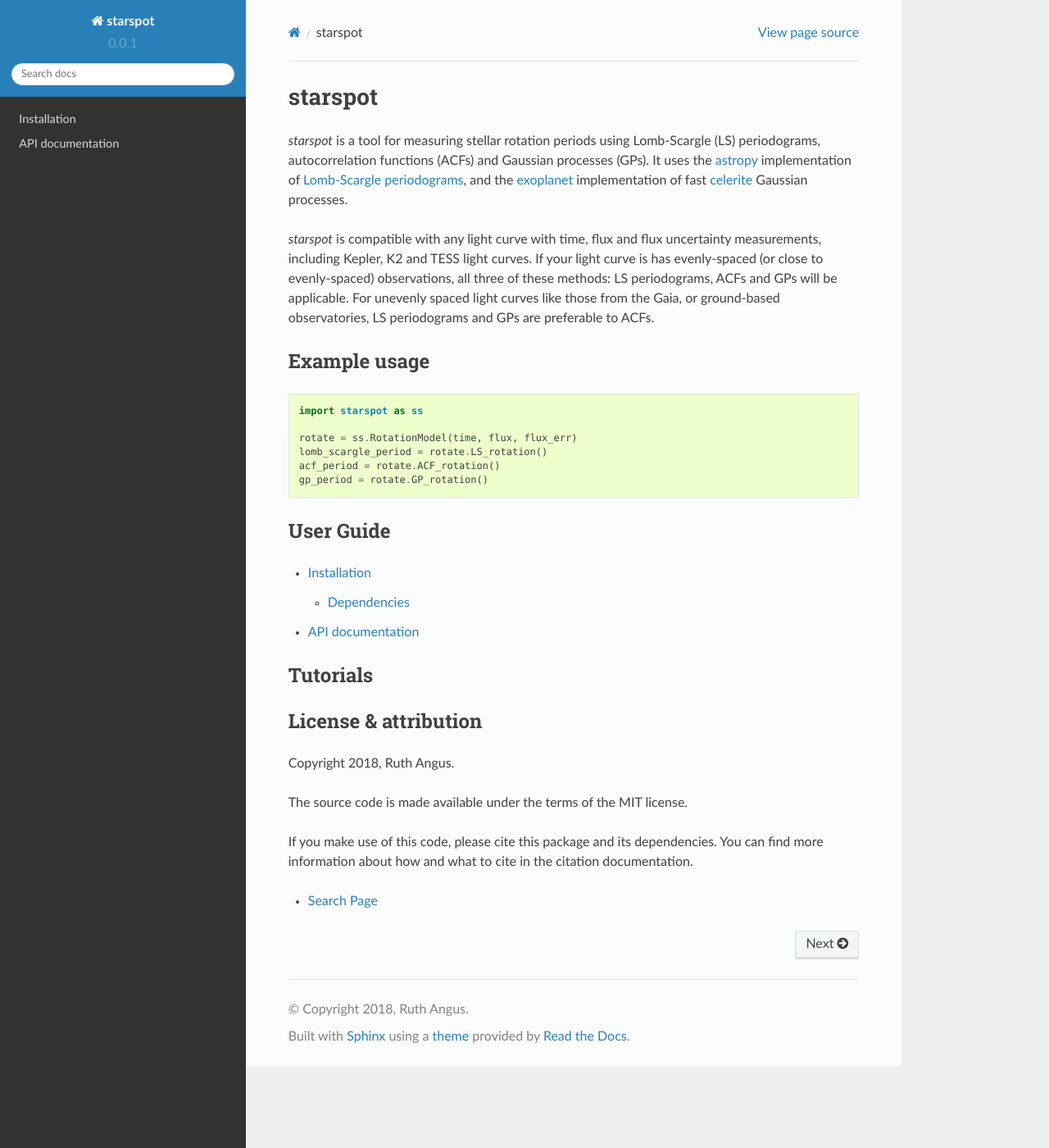
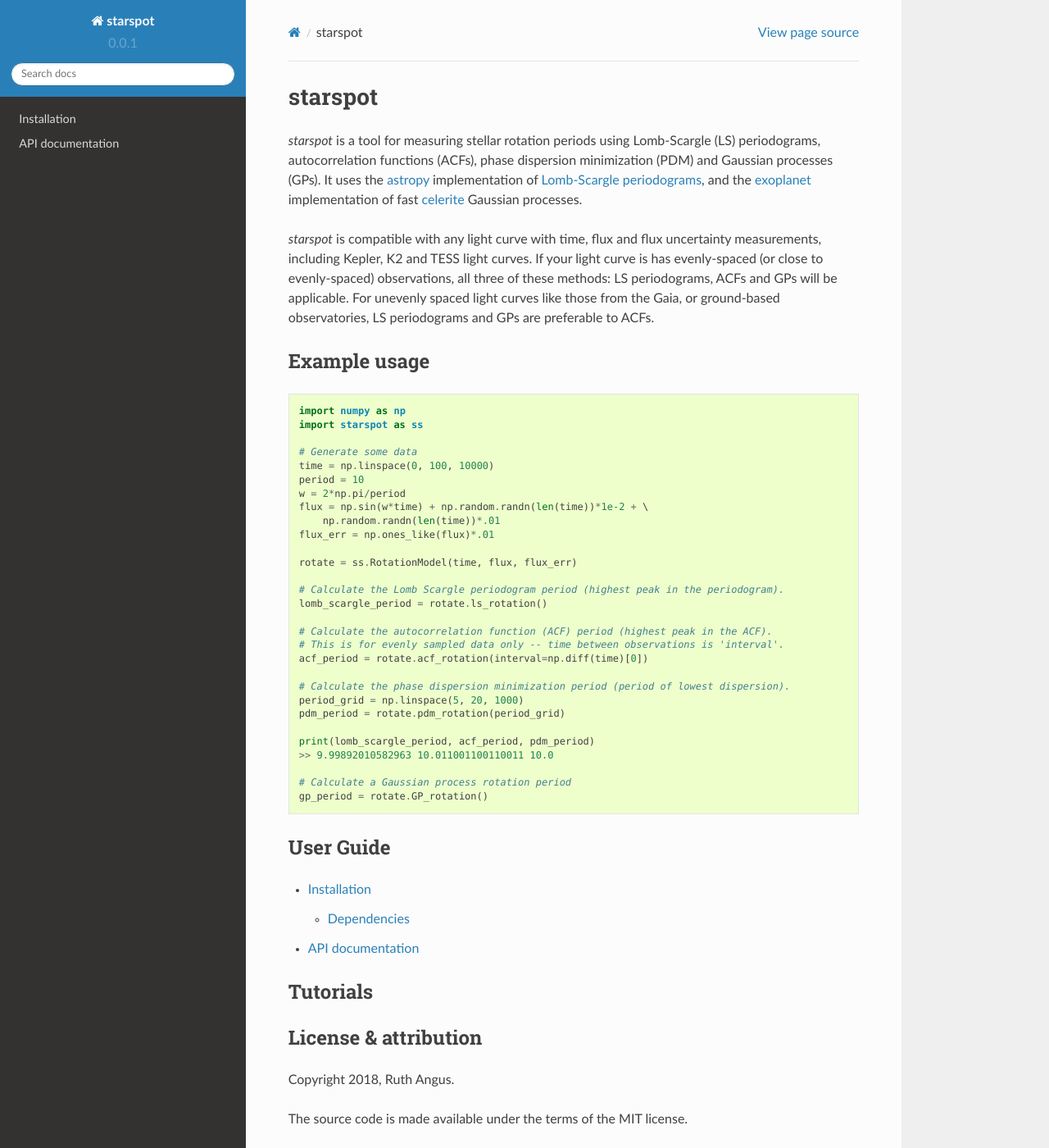
Before and after one commit to RuthAngus/starspot, a Sphinx documentation site: the page built from docs/source/index.rst, in a window 1280 px wide and 1400 px high. Shown: the whole window at 82% size. Built offline with Sphinx 7.4.7 and the Read the Docs theme 2.0.0, drawn with Linux system fonts in a browser that asks for light colours; pages that are not in the unit, such as notebooks, are missing from menus.

Commit message:
updating index.rst

```diff
--- a/docs/source/index.rst
+++ b/docs/source/index.rst
@@ -7,8 +7,8 @@
 ====================================
 
 *starspot* is a tool for measuring stellar rotation periods using
-Lomb-Scargle (LS) periodograms, autocorrelation functions (ACFs) and Gaussian
-processes (GPs).
+Lomb-Scargle (LS) periodograms, autocorrelation functions (ACFs), phase
+dispersion minimization (PDM) and Gaussian processes (GPs).
 It uses the `astropy <http://www.astropy.org/>`_ implementation of
 `Lomb-Scargle periodograms
 <http://docs.astropy.org/en/stable/stats/lombscargle.html>`_, and the
@@ -28,11 +28,34 @@
 -------------
 ::
 
+    import numpy as np
     import starspot as ss
 
+    # Generate some data
+    time = np.linspace(0, 100, 10000)
+    period = 10
+    w = 2*np.pi/period
+    flux = np.sin(w*time) + np.random.randn(len(time))*1e-2 + \
+        np.random.randn(len(time))*.01
+    flux_err = np.ones_like(flux)*.01
+
     rotate = ss.RotationModel(time, flux, flux_err)
-    lomb_scargle_period = rotate.LS_rotation()
-    acf_period = rotate.ACF_rotation()
+
+    # Calculate the Lomb Scargle periodogram period (highest peak in the periodogram).
+    lomb_scargle_period = rotate.ls_rotation()
+
+    # Calculate the autocorrelation function (ACF) period (highest peak in the ACF).
+    # This is for evenly sampled data only -- time between observations is 'interval'.
+    acf_period = rotate.acf_rotation(interval=np.diff(time)[0])
+
+    # Calculate the phase dispersion minimization period (period of lowest dispersion).
+    period_grid = np.linspace(5, 20, 1000)
+    pdm_period = rotate.pdm_rotation(period_grid)
+
+    print(lomb_scargle_period, acf_period, pdm_period)
+    >> 9.99892010582963 10.011001100110011 10.0
+
+    # Calculate a Gaussian process rotation period
     gp_period = rotate.GP_rotation()
 
 .. Contents:
```
